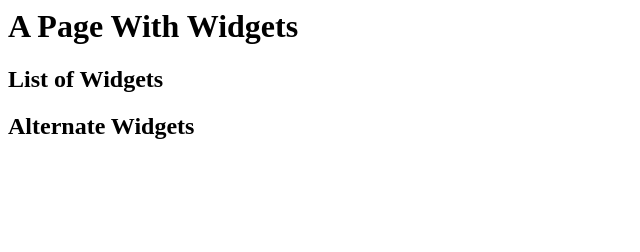
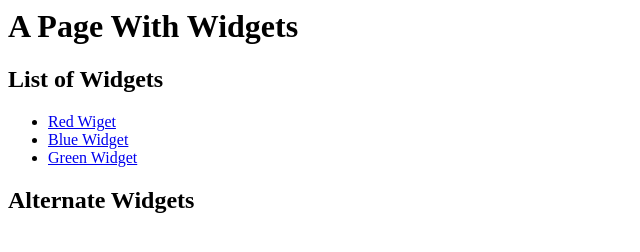
Before and after one commit to pratfallsoftware/rebase-example, a plain HTML site: page index.html in a window 1280 px wide. Shown: the whole page, without its empty margins (0-640 px from the left). Drawn offline with Linux system fonts and the light colour scheme.

Commit message:
Add links to widgets

```diff
--- a/index.html
+++ b/index.html
@@ -2,7 +2,11 @@
 
 <h2>List of Widgets</h2>
 
-<!-- TODO Add widgets -->
+<ul>
+    <li><a href="red.html">Red Wiget</a></li>
+    <li><a href="blue.html">Blue Widget</a></li>
+    <li><a href="green.html">Green Widget</a></li>
+</ul>
 
 <h2>Alternate Widgets</h2>
 
```
